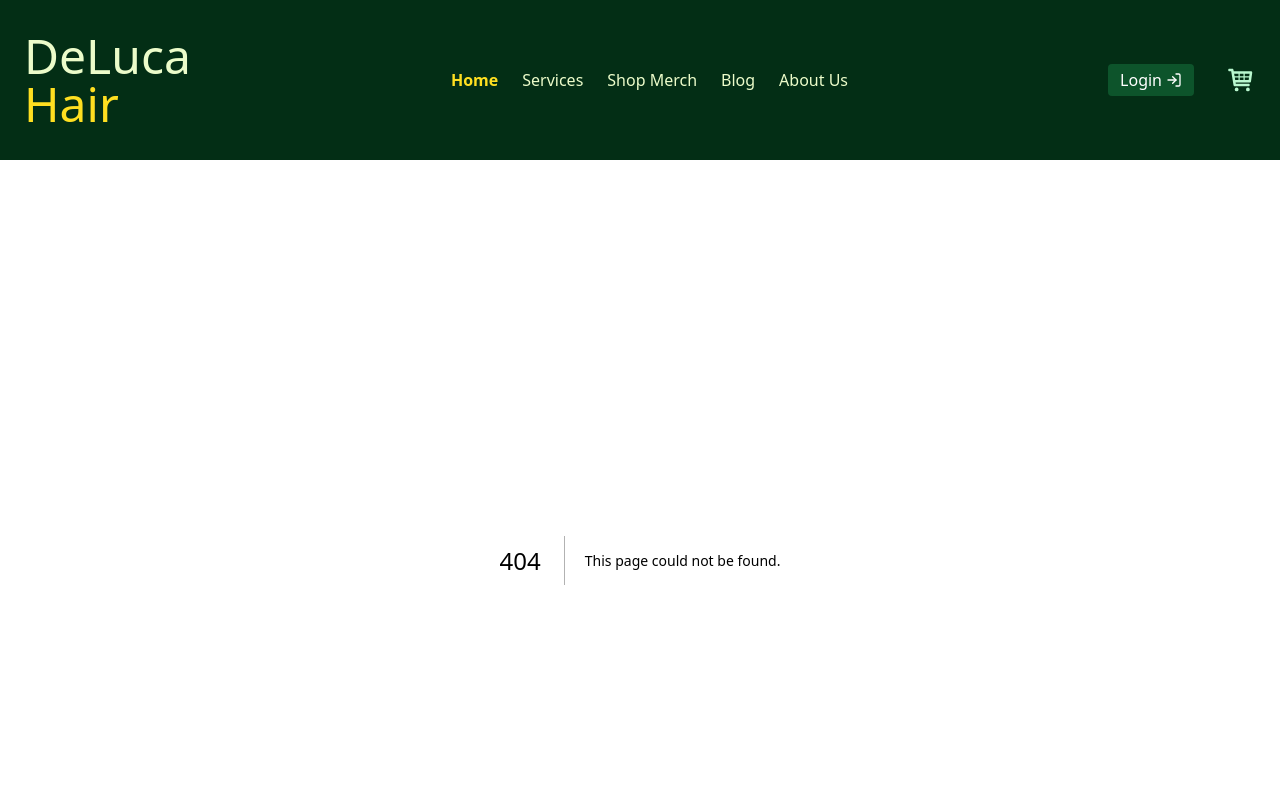
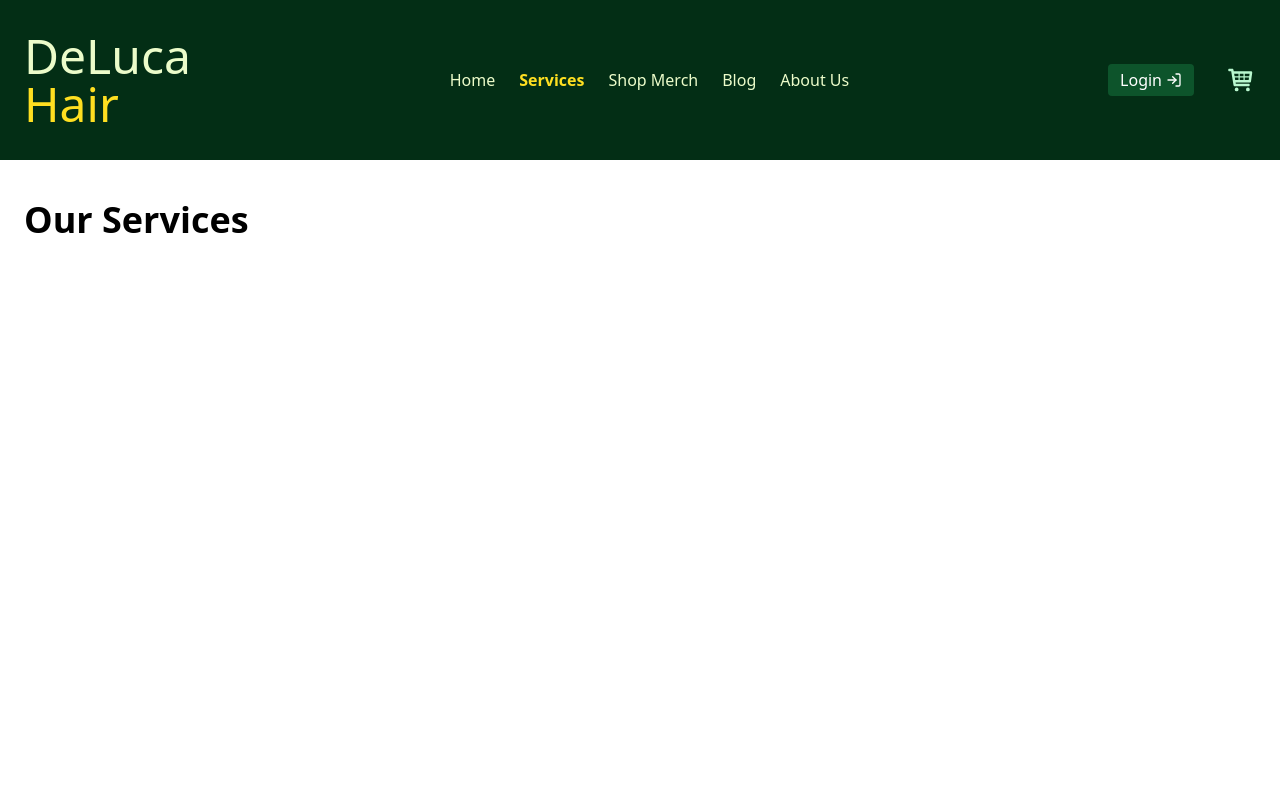
Before and after one commit to ewwmonya/stylist-site, a Next.js app: page /services in a window 1280 px wide. Before the commit this address had no page. Shown: the top 800 px of the page. Built offline with nearby package versions, Linux system fonts and the light colour scheme.

Commit message:
service page add

```diff
--- a/app/components/Nav.tsx
+++ b/app/components/Nav.tsx
@@ -1,15 +1,22 @@
 "use client"
+import Link from "next/link";
 import { useRef, useState } from "react";
 import { FiLogIn } from "react-icons/fi";
 import { GrLinkNext } from "react-icons/gr";
 import { RxHamburgerMenu } from "react-icons/rx";
 import { TiShoppingCart } from "react-icons/ti";
 
+import { navLinks } from "../../navLinks";
+import { usePathname } from "next/navigation";
+import { nanoid } from "nanoid";
+
+
 const Nav = () => {
+  const pathName = usePathname()
+
   const [showLinks, setShowLinks] = useState(false);
   const navHeight = useRef(null);
   const linksRef = useRef<HTMLUListElement>(null)
-  console.log(linksRef);
 
   const toggleShowLinks = () => {
     setShowLinks(!showLinks)
@@ -37,21 +44,12 @@ const Nav = () => {
           {/* Links */}
 
           <div className='flex justify-center gap-x-6'>
-            <a href='?#' className='text-yellow-300 font-bold'>
-              Home
-            </a>
-            <a href='?#' className='text-lime-100 hover:underline hover:underline-offset-4 duration-300'>
-              Services
-            </a>
-            <a href='?#' className='text-lime-100 hover:underline hover:underline-offset-4 duration-300'>
-              Shop Merch
-            </a>
-            <a href='?#' className='text-lime-100 hover:underline hover:underline-offset-4 duration-300'>
-              Blog
-            </a>
-            <a href='?#' className='text-lime-100 hover:underline hover:underline-offset-4 duration-300'>
-              About Us
-            </a>
+            {navLinks.map((link)=>{
+              const {name, path} = link
+              return <Link href={path} key={nanoid(5)} className={`${pathName === path ? "text-yellow-300 font-bold" : "text-lime-100 hover:underline hover:underline-offset-4 duration-300"}`}>
+              {name}
+            </Link>
+            })}
           </div>
           <div className='flex justify-between items-center gap-8'>
             <button className='text-white flex items-center gap-1 bg-green-900 hover:bg-green-800 hover:scale-105 py-1 px-3 rounded-sm dur'>
@@ -81,50 +79,19 @@ const Nav = () => {
             </button>
           </div>
         </div>
-        <div className={`text-white tracking-wider font-bold overflow-hidden transition-all duration-500 ease-in-out ${
+        <div className={`text-white tracking-wider font-bold overflow-hidden transition-all duration-500 ease-in-out mt-10 ${
     showLinks ? 'opacity-100 visible' : 'opacity-0 invisible'
   }`} ref={navHeight} style={linkStyle}>
           <ul className='' ref={linksRef}>
-            <li className={`border-t-2 mt-8`}>
-              <a
-                href='?#'
-                className='text-lime-100 hover:text-lime-950 hover:bg-lime-100 duration-300 flex justify-between items-center p-5'
-              >
-                Home <GrLinkNext className='text-green-950 font-bold' />
-              </a>
+          {navLinks.map((link)=>{
+              const {name, path} = link
+              return <li className={``} key={nanoid(5)}>
+
+                 <Link href={path}  className={`${pathName === path ? "text-yellow-300 font-bold" : "text-lime-100 hover:underline hover:underline-offset-4 duration-300"} text-lime-100 hover:text-lime-950 hover:bg-lime-100 duration-300 flex justify-between items-center p-5`}>
+              {name} <GrLinkNext className='text-green-950 font-bold' />
+            </Link>
             </li>
-            <li>
-              <a
-                href='?#'
-                className='text-lime-100 hover:text-lime-950 hover:bg-lime-100 duration-300 flex justify-between items-center p-5'
-              >
-                Services <GrLinkNext className='text-green-950 font-bold' />
-              </a>
-            </li>
-            <li>
-              <a
-                href='?#'
-                className='text-lime-100 hover:text-lime-950 hover:bg-lime-100 duration-300 flex justify-between items-center p-5'
-              >
-                Shop Merch <GrLinkNext className='text-green-950 font-bold' />
-              </a>
-            </li>
-            <li>
-              <a
-                href='?#'
-                className='text-lime-100 hover:text-lime-950 hover:bg-lime-100 duration-300 flex justify-between items-center p-5'
-              >
-                Blog <GrLinkNext className='text-green-950 font-bold' />
-              </a>
-            </li>
-            <li>
-              <a
-                href='?#'
-                className='text-lime-100 hover:text-lime-950 hover:bg-lime-100 duration-300 flex justify-between items-center p-5'
-              >
-                About Us <GrLinkNext className='text-green-950 font-bold' />
-              </a>
-            </li>
+            })}
           </ul>
         </div>
       </div>
--- /dev/null
+++ b/app/services/page.tsx
@@ -0,0 +1,9 @@
+const ServicesPage = () => {
+  return (
+    <main className="min-h-screen px-6 py-10">
+    <h1 className="text-4xl font-bold mb-8">Our Services</h1>
+
+    </main>
+  )
+}
+export default ServicesPage
--- /dev/null
+++ b/navLinks.ts
@@ -0,0 +1,27 @@
+export const navLinks = [
+    {
+      name: "Home",
+      path: "/",
+
+    },
+    {
+      name: "Services",
+      path: "/services",
+
+    },
+    {
+      name: "Shop Merch",
+      path: "/shop",
+
+    },
+    {
+      name: "Blog",
+      path: "/blog",
+
+    },
+    {
+      name: "About Us",
+      path: "/about",
+
+    },
+  ];
--- a/package.json
+++ b/package.json
@@ -11,6 +11,7 @@
   "dependencies": {
     "@tailwindcss/postcss": "^4.1.3",
     "autoprefixer": "^10.4.21",
+    "nanoid": "^5.1.5",
     "next": "15.3.0",
     "postcss": "^8.5.3",
     "react": "^19.0.0",
```
Also changed, not shown: 1 other file (tests, documents, lock files or other folders).
